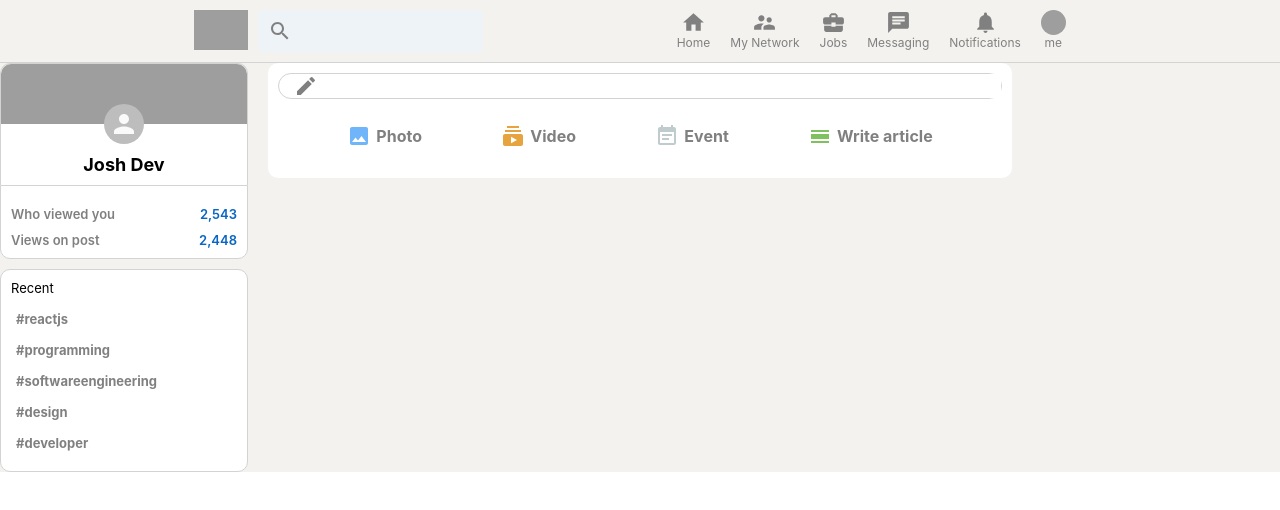
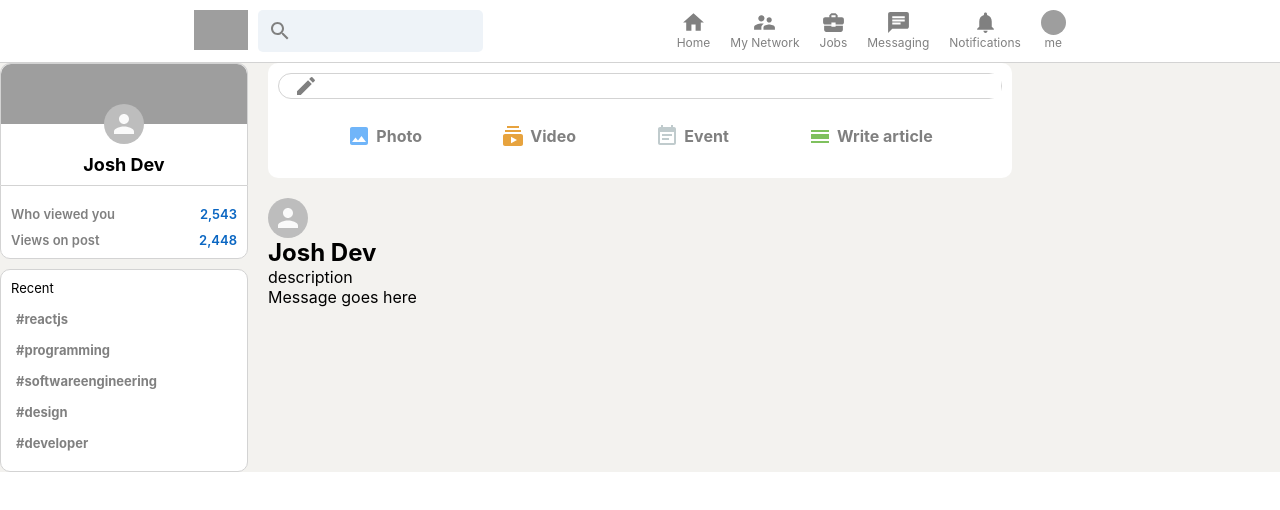
Before and after one commit to JoshDev/linkedin-clone, a React (Create React App) app: page / in a window 1280 px wide. Shown: the top 510 px of the page. Built offline with nearby package versions, Linux system fonts and the light colour scheme; grey boxes are pictures that could not be loaded.

Commit message:
Update Feed

```diff
--- a/src/Feed.js
+++ b/src/Feed.js
@@ -6,26 +6,34 @@ import EventNoteIcon from "@material-ui/icons/EventNote";
 import React from "react";
 import "./Feed.css";
 import InputOption from "./InputOption";
+import Post from "./Post";
 
 function Feed() {
-  return <div className="feed">
+  return (
+    <div className="feed">
       <div className="feed__inputContainer">
         <div className="feed__input">
           <CreateIcon />
-              <form >
+          <form>
             <input type="text" />
-                  <button type='submit'>Send</button>
+            <button type="submit">Send</button>
           </form>
         </div>
         <div className="feed__inputOptions">
-              <InputOption Icon={ImageIcon} title="Photo" color="#70B5F9"/>
+          <InputOption Icon={ImageIcon} title="Photo" color="#70B5F9" />
           <InputOption Icon={SubscriptionsIcon} title="Video" color="#E7A33E" />
           <InputOption Icon={EventNoteIcon} title="Event" color="#C0CBCD" />
-              <InputOption Icon={CalendarViewDayIcon} title="Write article" color="#7FC15E" />
-
+          <InputOption
+            Icon={CalendarViewDayIcon}
+            title="Write article"
+            color="#7FC15E"
+          />
         </div>
       </div>
-  </div>;
+      {/* Posts */}
+      <Post name="Josh Dev" description="This is a test" />
+    </div>
+  );
 }
 
 export default Feed;
--- a/src/Header.css
+++ b/src/Header.css
@@ -1,5 +1,6 @@
 .header {
     display: flex;
+    background-color: white;
     justify-content: space-evenly;
     border-bottom: 0.1px solid lightgray;
     padding-top: 10px;
--- /dev/null
+++ b/src/Post.js
@@ -0,0 +1,22 @@
+import { Avatar } from "@material-ui/core";
+import React from "react";
+import "./Post.css";
+
+function Post({ name, description, message, photoUrl }) {
+  return (
+    <div className="post">
+      <div className="post__header">
+        <Avatar />
+        <div className="post__info">
+          <h2>Josh Dev</h2>
+          <p>description</p>
+        </div>
+      </div>
+      <div className="post__body">
+        <p>Message goes here</p>
+      </div>
+    </div>
+  );
+}
+
+export default Post;
```
Also changed, not shown: src/Post.css (added). Lines whose indentation alone changed are shown as unchanged.
